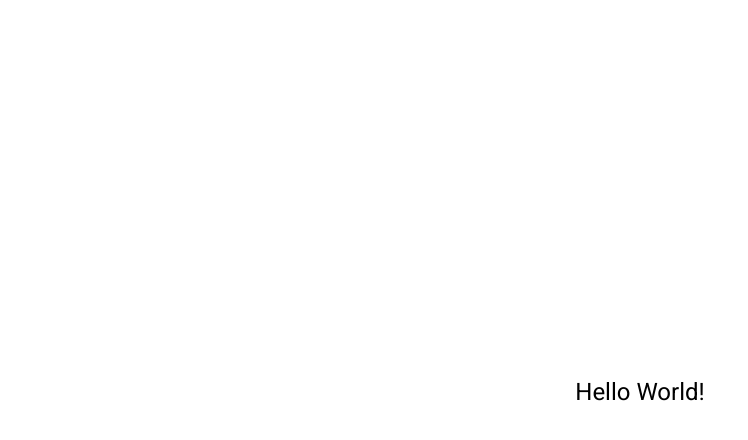
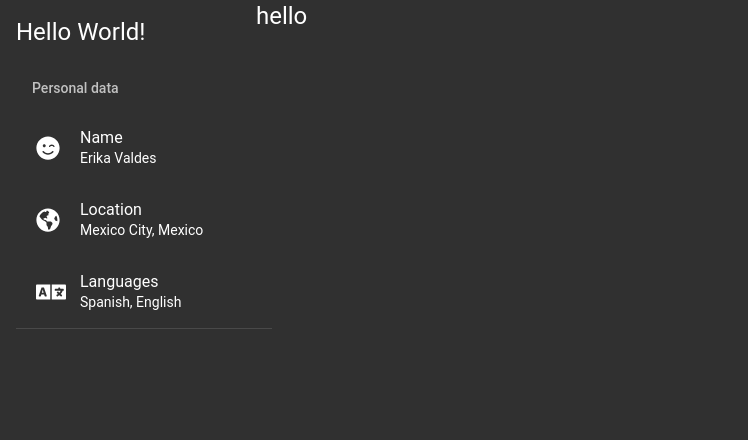
Before and after one commit to envm92/hello_Mimi, an Angular app: page /home in a window 1280 px wide. Shown: the top 440 px of the page, without its empty margins (0-748 px from the left). Built offline with nearby package versions, Linux system fonts and the light colour scheme.

Commit message:
Add Data Sheet Component

```diff
--- /dev/null
+++ b/src/components/data-sheet/data-sheet.component.html
@@ -0,0 +1,22 @@
+<div fxFill class="container">
+  <h1>Hello World!</h1>
+  <mat-list>
+    <div mat-subheader>Personal data</div>
+    <mat-list-item>
+      <fa-icon matListIcon [icon]="icons.smile"></fa-icon>
+      <div mat-line>Name</div>
+      <div mat-line> Erika Valdes</div>
+    </mat-list-item>
+    <mat-list-item>
+      <fa-icon matListIcon [icon]="icons.americas"></fa-icon>
+      <div mat-line>Location</div>
+      <div mat-line> Mexico City, Mexico</div>
+    </mat-list-item>
+    <mat-list-item>
+      <fa-icon matListIcon [icon]="icons.language"></fa-icon>
+      <div mat-line>Languages</div>
+      <div mat-line> Spanish, English</div>
+    </mat-list-item>
+    <mat-divider></mat-divider>
+  </mat-list>
+</div>
--- /dev/null
+++ b/src/components/data-sheet/data-sheet.component.ts
@@ -0,0 +1,26 @@
+import { Component, OnInit } from '@angular/core';
+import {
+  faSmileWink,
+  faGlobeAmericas,
+  faLanguage
+} from '@fortawesome/free-solid-svg-icons';
+
+@Component({
+  selector: 'app-data-sheet',
+  templateUrl: './data-sheet.component.html',
+  styleUrls: ['./data-sheet.component.scss']
+})
+export class DataSheetComponent implements OnInit {
+
+  icons = {
+    smile: faSmileWink,
+    americas: faGlobeAmericas,
+    language: faLanguage
+  };
+
+  constructor() { }
+
+  ngOnInit(): void {
+  }
+
+}
--- a/src/index.html
+++ b/src/index.html
@@ -2,11 +2,11 @@
 <html lang="en">
 <head>
   <meta charset="utf-8">
-  <title>AngularSeed</title>
+  <title>Hello Mimi</title>
   <base href="/">
   <meta name="viewport" content="width=device-width, initial-scale=1">
   <link rel="icon" type="image/x-icon" href="favicon.ico">
-  <link href="https://fonts.googleapis.com/css?family=Roboto:300,400,500&display=swap" rel="stylesheet">
+  <link href="https://fonts.googleapis.com/css?family=Jura&display=swap" rel="stylesheet">
   <link href="https://fonts.googleapis.com/icon?family=Material+Icons" rel="stylesheet">
 </head>
 <body class="mat-typography">
--- a/src/screens/home/home.component.html
+++ b/src/screens/home/home.component.html
@@ -1,3 +1,13 @@
-<div fxFill fxLayout="column" fxLayoutAlign="center center" >
-  <h1>Hello World!</h1>
-</div>
+<mat-drawer-container fxFill>
+  <mat-drawer #drawer mode="side">
+    <p>Auto-resizing sidenav</p>
+  </mat-drawer>
+  <div fxFill fxLayout="row">
+    <div fxFlex="20" fxFlexFill>
+      <app-data-sheet></app-data-sheet>
+    </div>
+    <div fxFlex>
+      <h1>hello</h1>
+    </div>
+  </div>
+</mat-drawer-container>
--- a/src/styles.scss
+++ b/src/styles.scss
@@ -3,7 +3,10 @@
 $angular-seed-primary: mat-palette($mat-pink);
 $angular-seed-accent: mat-palette($mat-yellow, A200, A100, A400);
 $angular-seed-warn: mat-palette($mat-orange);
-$angular-seed-theme: mat-light-theme($angular-seed-primary, $angular-seed-accent, $angular-seed-warn);
+$angular-seed-theme: mat-dark-theme($angular-seed-primary, $angular-seed-accent, $angular-seed-warn);
 @include angular-material-theme($angular-seed-theme);
 html, body { height: 100%; }
-body { margin: 0; font-family: Roboto, "Helvetica Neue", sans-serif; }
+body { margin: 0; font-family: 'Jura', sans-serif; }
+.container {
+  margin: 1rem;
+}
```
Also changed, not shown: package.json (+6 -1 lines), src/app/app.module.ts (+13 -2 lines), src/components/data-sheet/data-sheet.component.scss (added), 2 other files (tests, documents, lock files or other folders).
